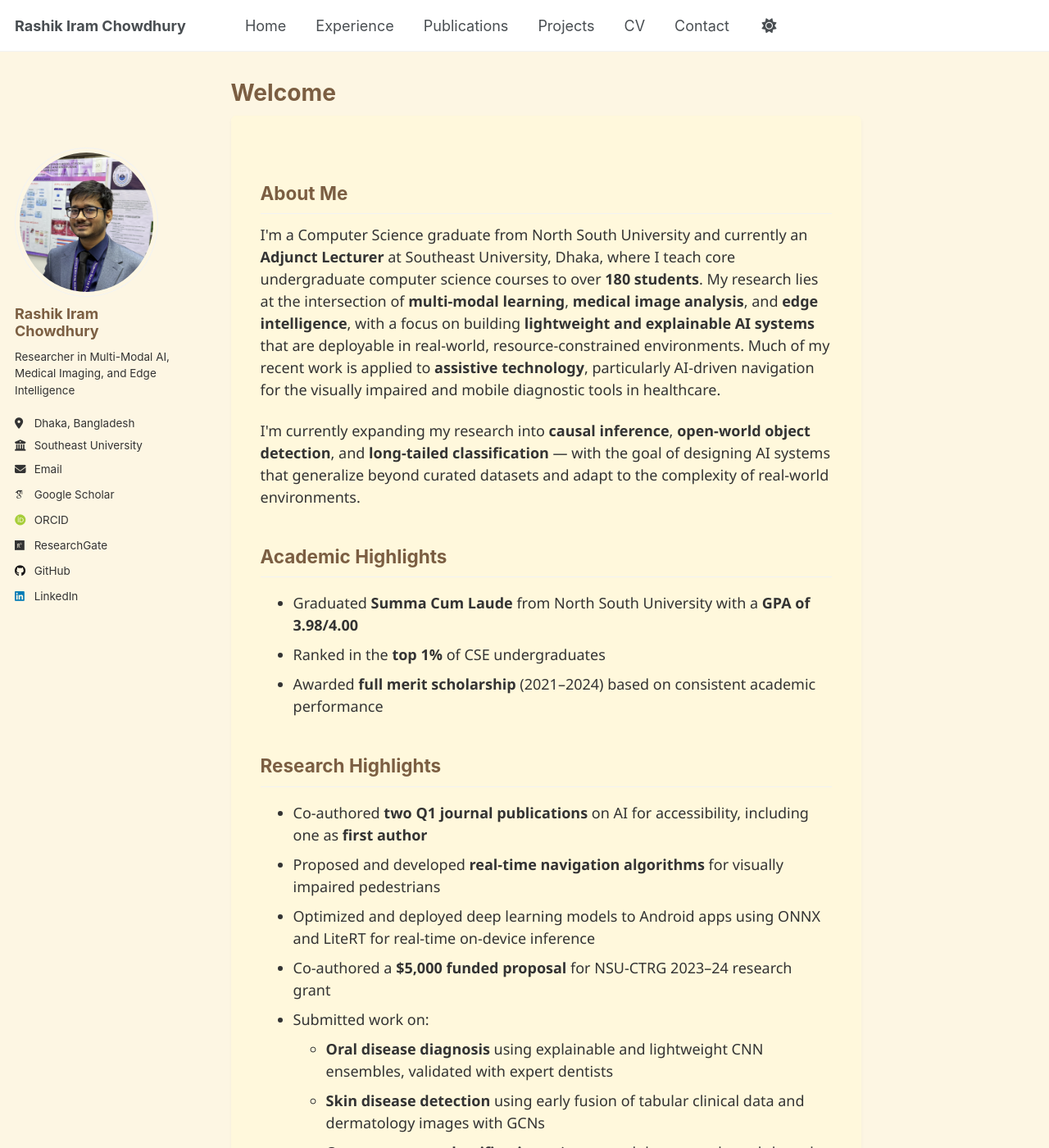
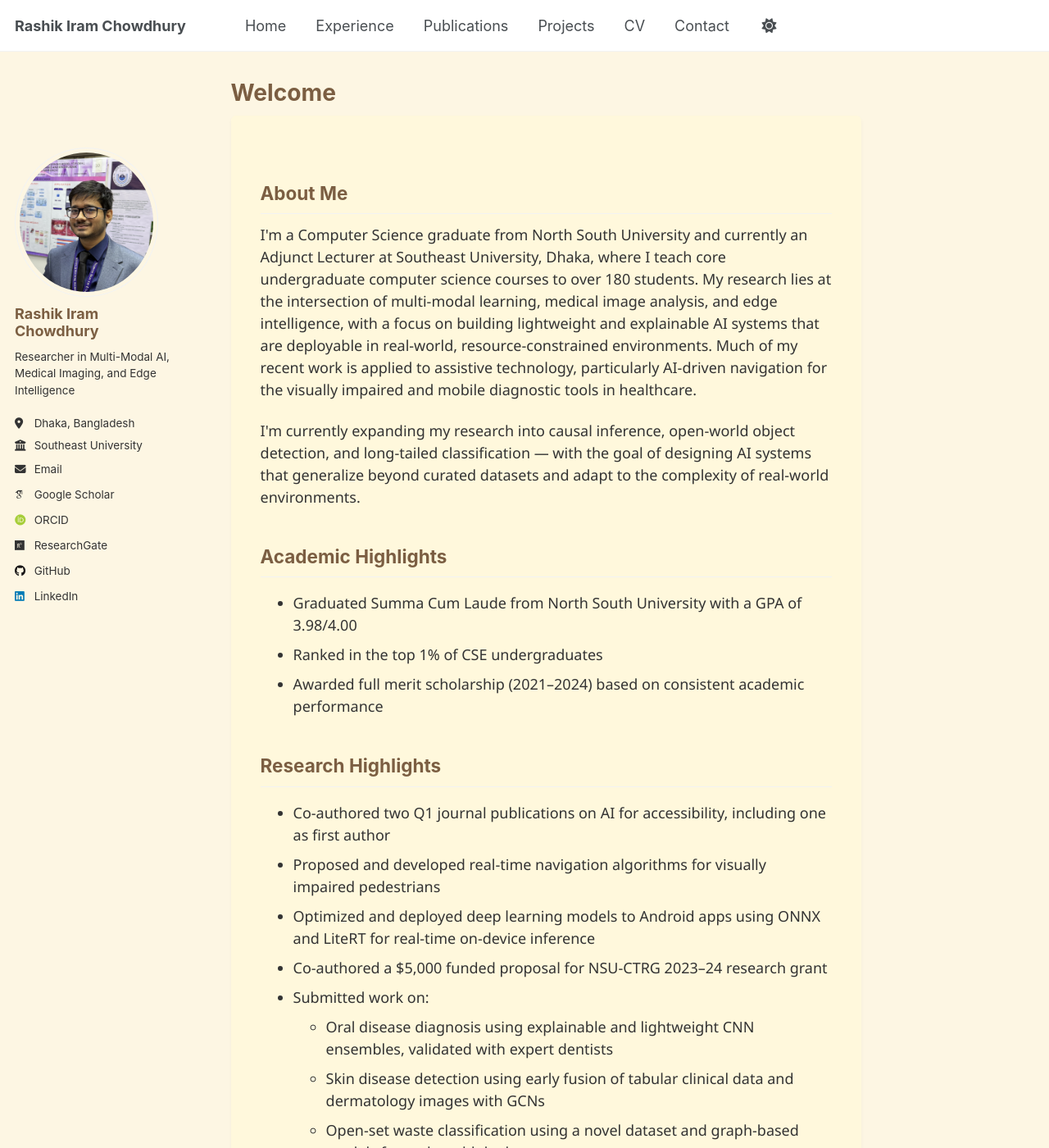
Before and after one commit to RashikIram/rashikiram.github.io, a Jekyll site: the page built from index.md, in a window 1280 px wide and 1400 px high. Shown: the whole window at 82% size. Built offline with Jekyll 4.4.1, drawn with Linux system fonts in a browser that asks for light colours; some web fonts are replaced; some of the changed text lies outside the part shown.

Commit message:
Update index.md

```diff
--- a/index.md
+++ b/index.md
@@ -10,35 +10,35 @@ author_profile: true
 <h2 class="exp-heading">About Me</h2>
 <div class="exp-card">
 <p>
-I'm a Computer Science graduate from North South University and currently an <strong>Adjunct Lecturer</strong> at Southeast University, Dhaka, where I teach core undergraduate computer science courses to over <strong>180 students</strong>. My research lies at the intersection of <strong>multi-modal learning</strong>, <strong>medical image analysis</strong>, and <strong>edge intelligence</strong>, with a focus on building <strong>lightweight and explainable AI systems</strong> that are deployable in real-world, resource-constrained environments. Much of my recent work is applied to <strong>assistive technology</strong>, particularly AI-driven navigation for the visually impaired and mobile diagnostic tools in healthcare.
+I'm a Computer Science graduate from North South University and currently an Adjunct Lecturer at Southeast University, Dhaka, where I teach core undergraduate computer science courses to over 180 students. My research lies at the intersection of multi-modal learning, medical image analysis, and edge intelligence, with a focus on building lightweight and explainable AI systems that are deployable in real-world, resource-constrained environments. Much of my recent work is applied to assistive technology, particularly AI-driven navigation for the visually impaired and mobile diagnostic tools in healthcare.
 </p>
 
 <p>
-I'm currently expanding my research into <strong>causal inference</strong>, <strong>open-world object detection</strong>, and <strong>long-tailed classification</strong> — with the goal of designing AI systems that generalize beyond curated datasets and adapt to the complexity of real-world environments.
+I'm currently expanding my research into causal inference, open-world object detection, and long-tailed classification — with the goal of designing AI systems that generalize beyond curated datasets and adapt to the complexity of real-world environments.
 </p>
 </div>
 
 <h2 class="exp-heading">Academic Highlights</h2>
 <div class="exp-card">
   <ul>
-    <li>Graduated <strong>Summa Cum Laude</strong> from North South University with a <strong>GPA of 3.98/4.00</strong></li>
-    <li>Ranked in the <strong>top 1%</strong> of CSE undergraduates</li>
-    <li>Awarded <strong>full merit scholarship</strong> (2021–2024) based on consistent academic performance</li>
+    <li>Graduated Summa Cum Laude from North South University with a GPA of 3.98/4.00</li>
+    <li>Ranked in the top 1% of CSE undergraduates</li>
+    <li>Awarded full merit scholarship (2021–2024) based on consistent academic performance</li>
   </ul>
 </div>
 
 <h2 class="exp-heading">Research Highlights</h2>
 <div class="exp-card">
   <ul>
-    <li>Co-authored <strong>two Q1 journal publications</strong> on AI for accessibility, including one as <strong>first author</strong></li>
-    <li>Proposed and developed <strong>real-time navigation algorithms</strong> for visually impaired pedestrians</li>
+    <li>Co-authored two Q1 journal publications on AI for accessibility, including one as first author</li>
+    <li>Proposed and developed real-time navigation algorithms for visually impaired pedestrians</li>
     <li>Optimized and deployed deep learning models to Android apps using ONNX and LiteRT for real-time on-device inference</li>
-    <li>Co-authored a <strong>$5,000 funded proposal</strong> for NSU-CTRG 2023–24 research grant</li>
+    <li>Co-authored a $5,000 funded proposal for NSU-CTRG 2023–24 research grant</li>
     <li>Submitted work on:
       <ul>
-        <li><strong>Oral disease diagnosis</strong> using explainable and lightweight CNN ensembles, validated with expert dentists</li>
-        <li><strong>Skin disease detection</strong> using early fusion of tabular clinical data and dermatology images with GCNs</li>
-        <li><strong>Open-set waste classification</strong> using a novel dataset and graph-based models for real-world deployment</li>
+        <li>Oral disease diagnosis using explainable and lightweight CNN ensembles, validated with expert dentists</li>
+        <li>Skin disease detection using early fusion of tabular clinical data and dermatology images with GCNs</li>
+        <li>Open-set waste classification using a novel dataset and graph-based models for real-world deployment</li>
       </ul>
     </li>
   </ul>
@@ -47,11 +47,11 @@ I'm currently expanding my research into <strong>causal inference</strong>, <str
 <h2 class="exp-heading">Teaching Highlights</h2>
 <div class="exp-card">
   <ul>
-    <li>Adjunct Lecturer, Southeast University — teaching undergraduate courses to over <strong>180 students</strong></li>
-    <li>Delivered lectures and labs in <strong>Operating Systems</strong>, <strong>Database Systems</strong>, and <strong>Communication Theory</strong></li>
-    <li>Contributed to <strong>OBE and BAETE accreditation-aligned curriculum design</strong></li>
+    <li>Adjunct Lecturer, Southeast University — teaching undergraduate courses to over 180 students</li>
+    <li>Delivered lectures and labs in Operating Systems, Database Systems, and Communication Theory</li>
+    <li>Contributed to OBE and BAETE accreditation-aligned curriculum design</li>
     <li>Supported lab development and supervised assessments and grading workflows</li>
-    <li>Former Teaching Assistant, North South University — supervised and supported <strong>160+ students</strong> in <strong>Discrete Mathematics</strong> and <strong>Database Systems</strong></li>
+    <li>Former Teaching Assistant, North South University — supervised and supported 160+ students in Discrete Mathematics and Database Systems</li>
   </ul>
 </div>
 
@@ -66,6 +66,6 @@ I'm currently expanding my research into <strong>causal inference</strong>, <str
   </ul>
 </div>
 
-<p style="text-align: center;"><em>I am actively seeking PhD opportunities in Computer Science for Spring 2026. If my work aligns with your interests, I would be happy to connect or collaborate.</em></p>
+<p style="text-align: center;"><em>I am actively seeking MSc/PhD opportunities in Computer Science for Spring 2026. If my work aligns with your interests, I would be happy to connect or collaborate.</em></p>
 
 </div>
```
